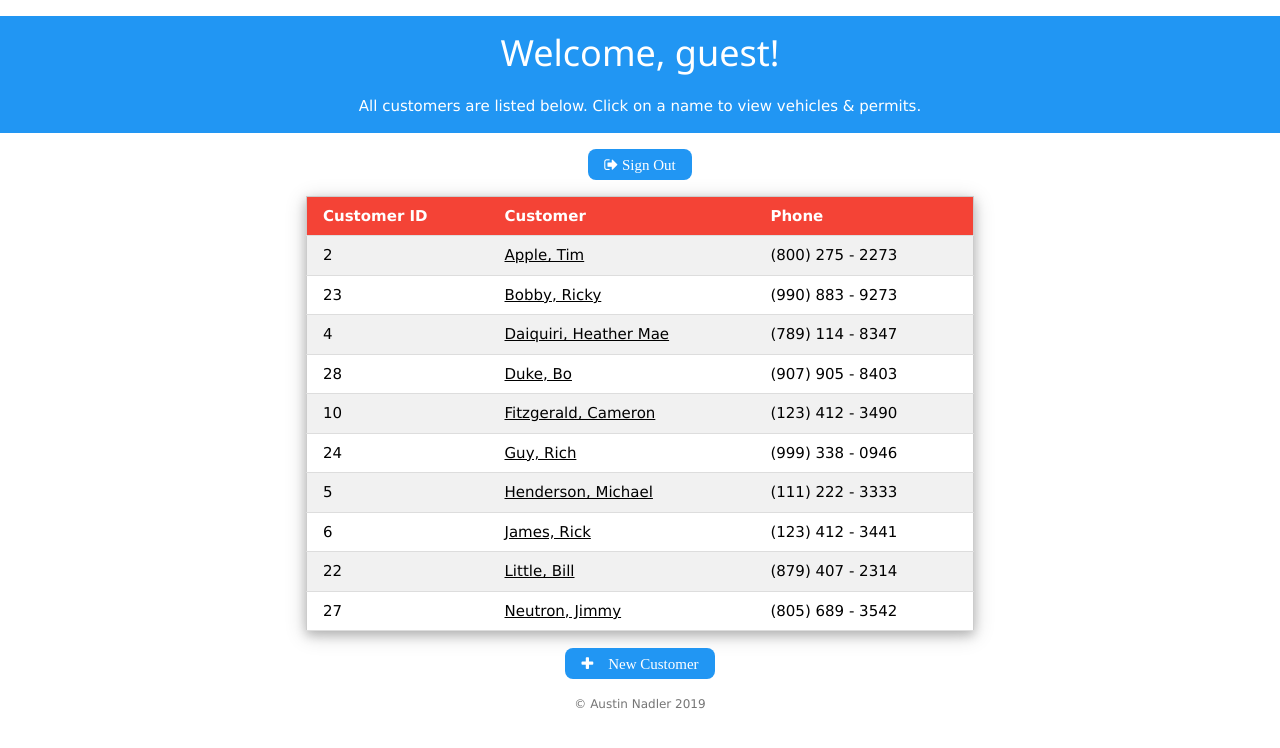
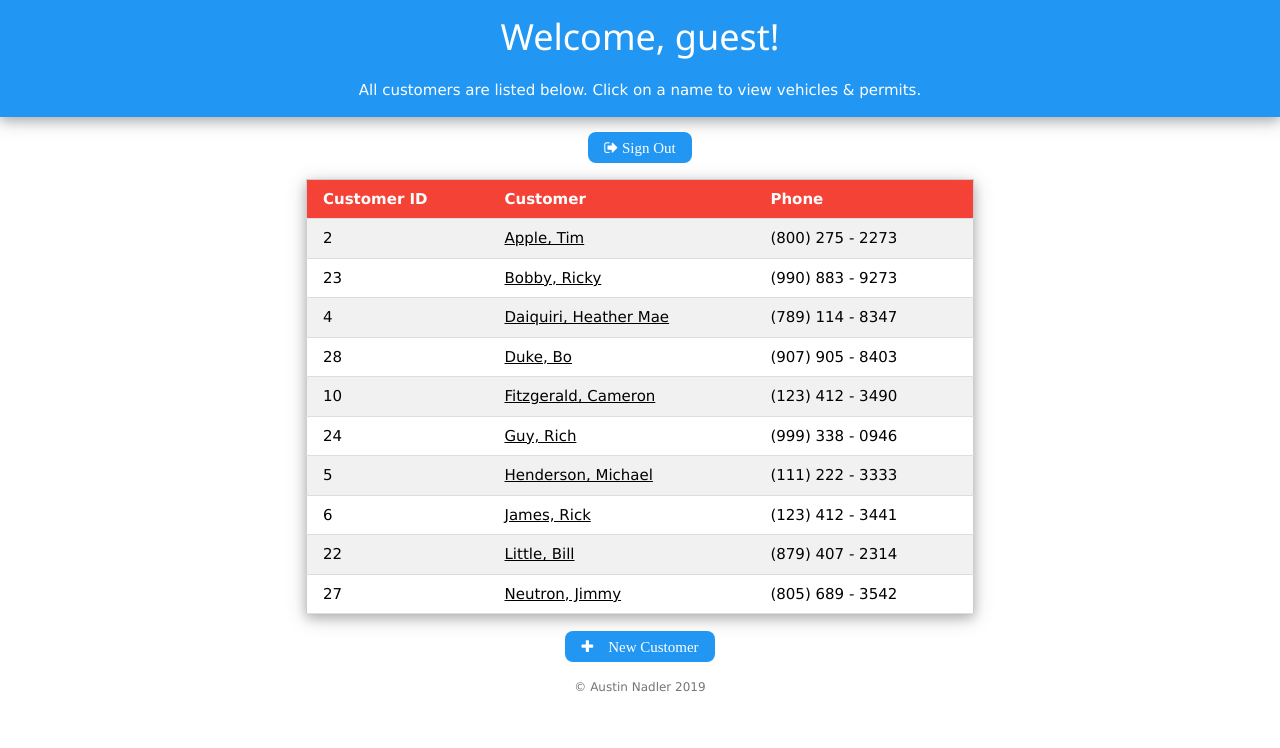
Before and after one commit to austinnadler/Parking-Member-Management, a PHP site: page / in a window 1280 px wide. Shown: the top 748 px of the page. Run offline with PHP 8.4, Linux system fonts and the light colour scheme; a user stored in the database is signed in; data comes from the database, SQL or seed files in the repository.

Commit message:
Cleaned up inline styles, added capitalization to PHP

```diff
--- a/editCustomerForm.php
+++ b/editCustomerForm.php
@@ -52,8 +52,8 @@
     if($_SERVER['REQUEST_METHOD'] == 'POST') {
         // echo 'Saving changes to database...';
         $id      = sanitize($_POST['id']);
-        $first   = sanitize($_POST['first']);
-        $last    = sanitize($_POST['last']);
+        $first   = ucwords(sanitize($_POST['first']));
+        $last    = ucwords(sanitize($_POST['last']));
         $phone   = sanitize($_POST['phone']);
 
         // Are any of the fields empty?
--- a/editVehicleForm.php
+++ b/editVehicleForm.php
@@ -44,8 +44,8 @@
     if($_SERVER['REQUEST_METHOD'] == 'POST') {
         // echo 'Saving changes to database...';
         $id      = sanitize($_POST['id']);
-        $make    = sanitize($_POST['make']);
-        $model   = sanitize($_POST['model']);
+        $make    = ucwords(sanitize($_POST['make']));
+        $model   = ucwords(sanitize($_POST['model']));
         $license = sanitize($_POST['licensePlate']);
 
         $isEmptyMake    = empty($make);
--- a/includes/inc.header.php
+++ b/includes/inc.header.php
@@ -7,8 +7,10 @@
         <meta charset="utf-8" name="viewport" content="width=device-width, initial-scale=1.0">
         <link rel="stylesheet" href="https://www.w3schools.com/w3css/4/w3.css">
         <link rel="stylesheet" href="https://cdnjs.cloudflare.com/ajax/libs/font-awesome/4.7.0/css/font-awesome.min.css">
+        <link rel="stylesheet" href="styles/styles.css">
         <script src="js/jquery-3.4.1.min.js"></script>
+        <!-- jQuery included to updateMessage hiding -->
     </head>
-    <body>
+    <body class="w3-animate-opacity">
         <main>
-            <header class="w3-center w3-blue w3-panel">
+            <header class="w3-center w3-blue w3-container w3-card-4">
--- a/includes/inc.headerCrud.php
+++ b/includes/inc.headerCrud.php
@@ -8,6 +8,7 @@
     <meta charset="utf-8" name="viewport" content="width=device-width, initial-scale=1.0">
     <link rel="stylesheet" href="https://www.w3schools.com/w3css/4/w3.css">
     <link rel="stylesheet" href="https://cdnjs.cloudflare.com/ajax/libs/font-awesome/4.7.0/css/font-awesome.min.css">
+    <link rel="stylesheet" href="styles/styles.css">
     <script src="js/jquery-3.4.1.min.js"></script>
     <script src="js/login-register.js"></script>
     <script src="js/createPermit.js"></script>
@@ -15,8 +16,8 @@
     <script src="js/editVehicle-createNewVehicle.js"></script>
     <script src="js/index-listCustomerInfo.js"></script>
 </head>
-<body>
+<body class="w3-animate-opacity">
     <main>
-        <header class="w3-blue w3-xxlarge w3-panel w3-center">
+        <header class="w3-blue w3-xxlarge w3-container w3-center w3-card-4">
             <a href="index.php" class="w3-bar-item w3-btn w3-round-large"><i class="fa fa-home w3-xxlarge"></i></a>
         </header>
--- a/index.php
+++ b/index.php
@@ -80,17 +80,20 @@
 <!--File: index.php
     Author: Austin Nadler -->
 <?php echo $prompt; ?>
+<p>All customers are listed below. Click on a name to view vehicles & permits.</p>
 
-<p>All customers are listed below. Click on a name to view vehicles & permits.</p>
 </header>
 <p class="w3-center">
     <a href="logout.php" title="Sign out" class="fa fa-sign-out w3-round-large w3-btn w3-blue"> Sign Out</a>
 </p>
-<h2 id="updateField" class="w3-green w3-center">
-    <?php if(!empty($updateMessage)) { echo ($updateMessage . "<i id='hideMessage' class='fa fa-times w3-large w3-btn w3-right-align'></i>"); } ?>
-</h2>
+<div class="w3-content me-indexUpdateMessage">
+    <h2 id="updateField" class="w3-card-4 w3-round-large w3-green w3-center">
+        <?php if(!empty($updateMessage)) { echo ($updateMessage . "<span id='hideMessage' class='w3-large w3-btn w3-right-align'> X</span>"); } ?>
+    </h2>
+
+</div>
 <title>Home</title>
-<div class="w3-content" style="max-width:700px">
+<div class="w3-content me-customerTable">
     <div class="w3-panel">
         <?php echo FetchAndDisplayRecords() ?>
     </div>
--- /dev/null
+++ b/styles/styles.css
@@ -0,0 +1,15 @@
+.me-customerTable {
+    max-width: 700px;
+}
+
+.me-indexUpdateMessage {
+    max-width: 500px;
+}
+
+.me-listCustomerInfoUpdateMessage {
+    max-width: 450px;
+}
+
+.me-vehicleTable {
+    max-width: 900px;
+}
```
Also changed, not shown: createPermit.php (+5 -6 lines), createPermitVehicle.php (+3 -4 lines), listCustomerInfo.php (+6 -4 lines), 3 other files.
